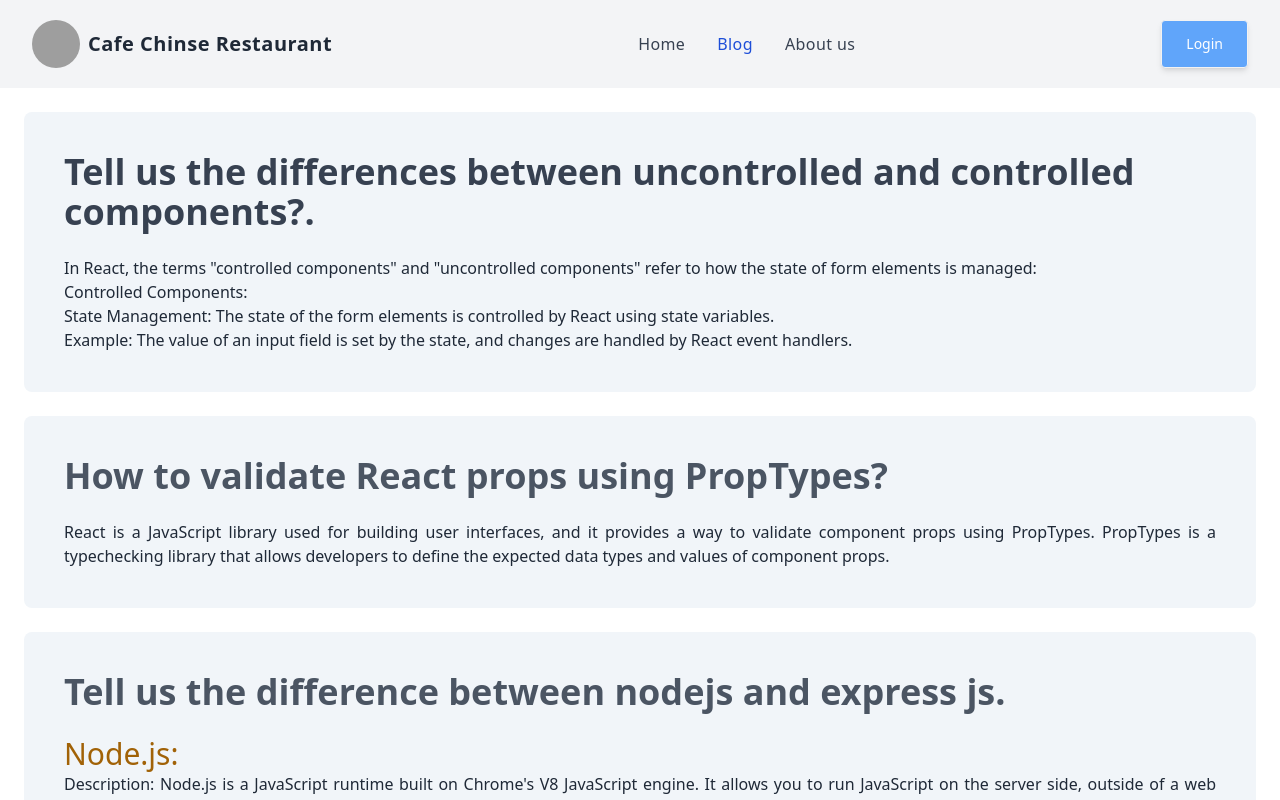
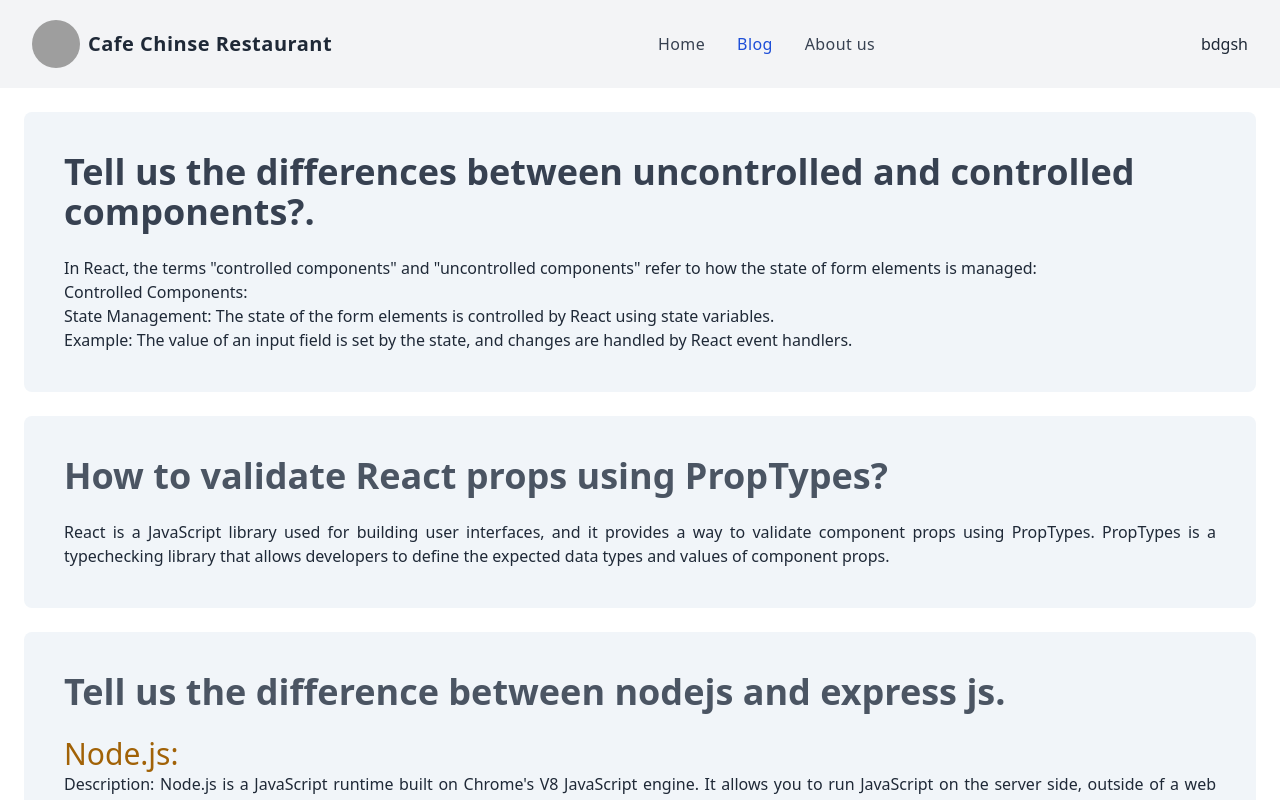
Before and after one commit to sarwar1821201/cafe-chinse, a React (Vite) app: page /blog in a window 1280 px wide. Shown: the top 800 px of the page. Built offline with nearby package versions, Linux system fonts and the light colour scheme; grey boxes are pictures that could not be loaded.

Commit message:
show the user name on the header section

```diff
--- a/src/main.jsx
+++ b/src/main.jsx
@@ -4,9 +4,12 @@ import App from './App.jsx'
 import './index.css'
 import router from './routes/Routes.jsx'
 import { RouterProvider } from 'react-router-dom'
+import AuthProvider from './providers/AuthProvider.jsx'
 
 ReactDOM.createRoot(document.getElementById('root')).render(
   <React.StrictMode>
-    <RouterProvider router={router}  > </RouterProvider>
+  <AuthProvider>
+  <RouterProvider router={router}  > </RouterProvider>
+  </AuthProvider>
   </React.StrictMode>,
 )
--- a/src/pages/Shared/Header/Header.jsx
+++ b/src/pages/Shared/Header/Header.jsx
@@ -1,11 +1,13 @@
 
 import { Link, NavLink } from 'react-router-dom';
 import {BoltIcon, Bars3BottomLeftIcon, XMarkIcon,  } from '@heroicons/react/24/solid'
-import { useState } from 'react';
+import { useContext, useState } from 'react';
+import { AuthContext } from '../../../providers/AuthProvider';
 
 const Header = () => {
 
     const [isMenuOpen, setIsMenuOpen] = useState(false)
+    const {user} =useContext(AuthContext)
 
 return (
     <div className='bg-gray-100 px-4 py-5 mx-auto sm:max-w-xl md:max-w-full lg:max-w-screen-xl md:px-24 lg:px-8'>
@@ -48,7 +50,9 @@ return (
     </ul>
 
    {/* Mobile Navbar Section */}
-     <Link to='/login' > <button className="btn bg-yellow-700" >Login</button> </Link>
+  {
+      user ? <> {user.displayName} </> :  <Link to='/login' > <button className="btn bg-yellow-700" >Login</button> </Link>
+  }
 
 
       <div className='lg:hidden'>
--- a/src/providers/AuthProvider.jsx
+++ b/src/providers/AuthProvider.jsx
@@ -9,8 +9,8 @@ const githubProvider= new GithubAuthProvider();
 
 const AuthProvider = ({children}) => {
 
-    const [user, setUser] =useState(null)
-
+    // const [user, setUser] =useState(null)
+       const user= {displayName: 'bdgsh'}
       const signInWithGoogle= () =>{
         return signInWithPopup(auth,googleProvider)
       }
```
